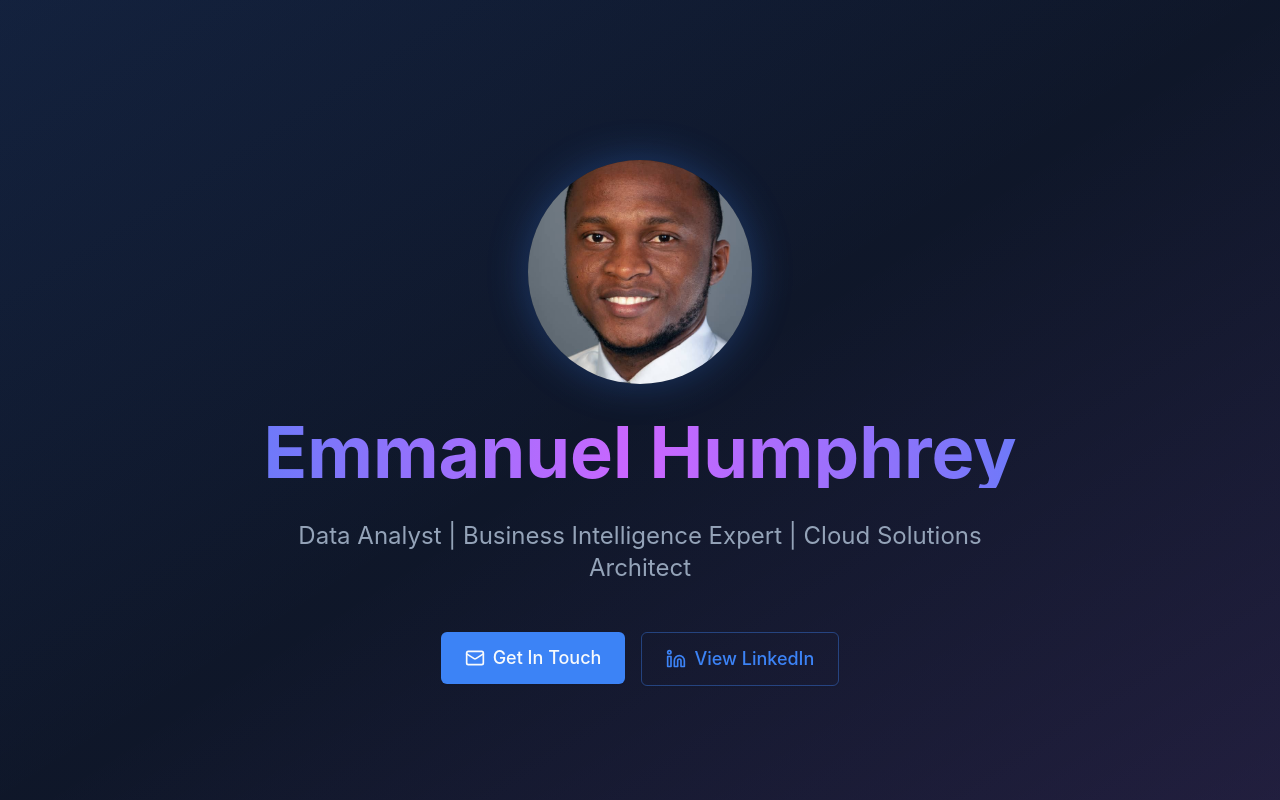
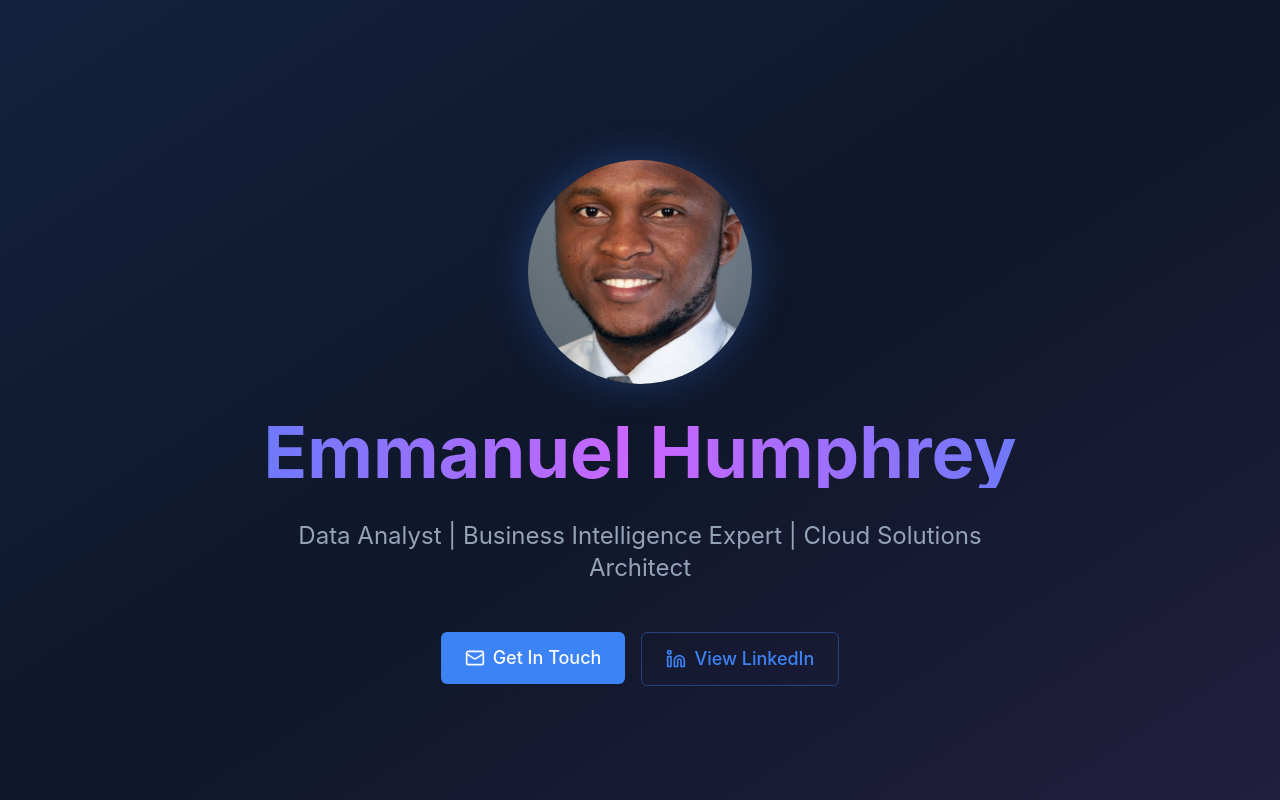
Before and after one commit to Kenthumphz/portfolio, a Next.js app: page /portfolio/ in a window 1280 px wide. Shown: the top 800 px of the page. Built offline with nearby package versions, Linux system fonts and the light colour scheme.

Commit message:
Adjust image positioning to show full forehead

```diff
--- a/pages/index.tsx
+++ b/pages/index.tsx
@@ -103,7 +103,7 @@ const Index = () => {
         <div className="container mx-auto max-w-6xl relative">
           <div className="text-center space-y-8 animate-fade-in">
               <div className="mx-auto w-48 h-48 md:w-56 md:h-56 rounded-full overflow-hidden shadow-glow">
-              <img src="/portfolio/Kent.jpeg" alt="Emmanuel Humphrey" className="object-cover w-full h-full scale-110" style={{objectPosition: 'center 20%'}} />
+              <img src="/portfolio/Kent.jpeg" alt="Emmanuel Humphrey" className="object-cover w-full h-full scale-125" style={{objectPosition: 'center 35%'}} />
               </div>
               <h1 className="text-5xl md:text-7xl font-bold bg-gradient-to-r from-primary via-accent to-primary bg-clip-text text-transparent animate-scale-in">
                 Emmanuel Humphrey
```
Also changed, not shown: 5 other files (tests, documents, lock files or other folders).
